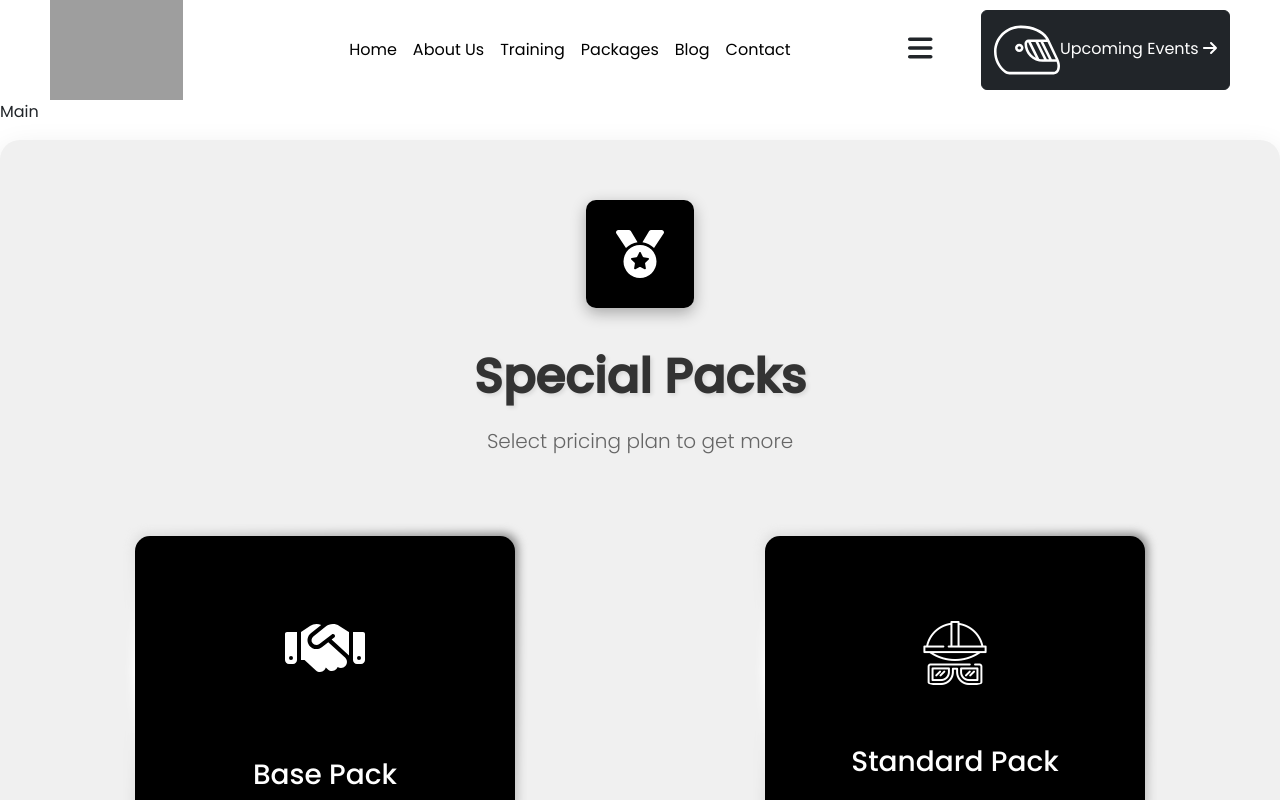
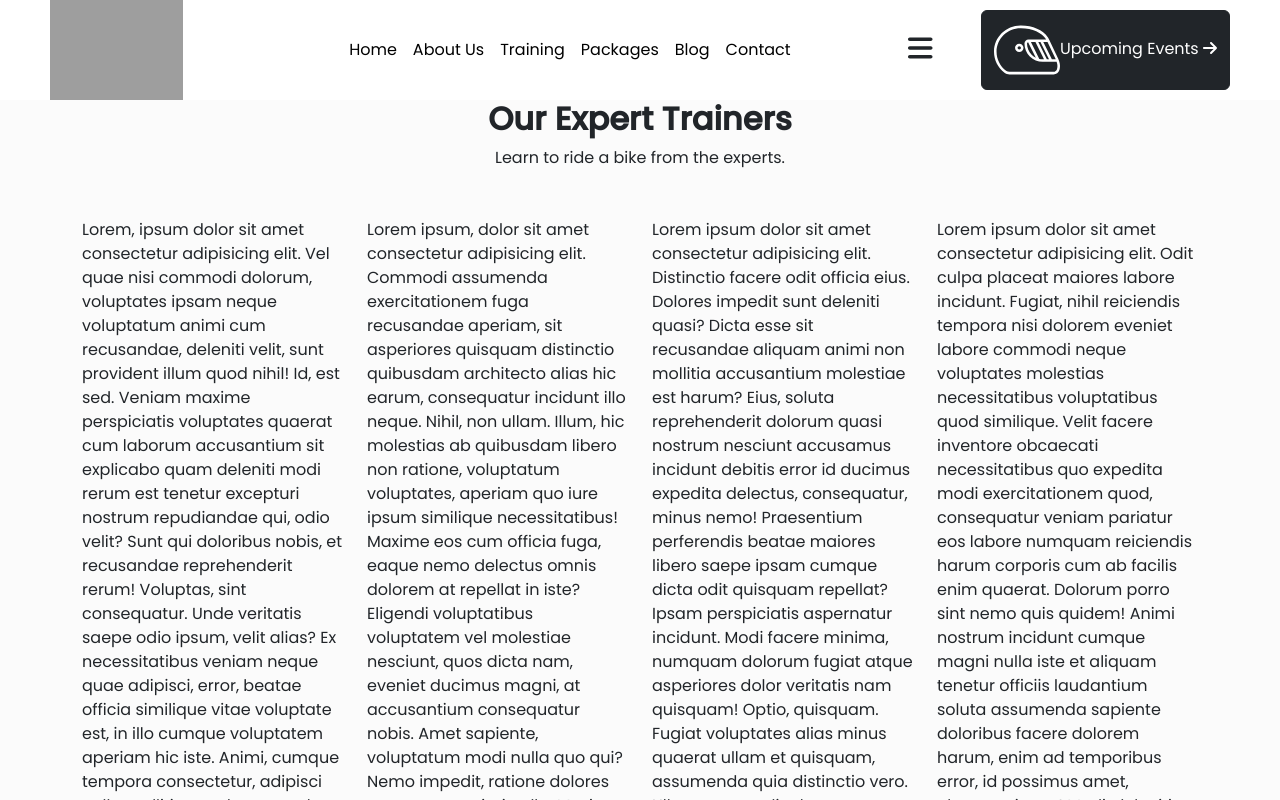
Before and after one commit to AlessioMartella7/proj-html-vuejs, a Vue app: page / in a window 1280 px wide. Shown: the top 800 px of the page. Built offline with nearby package versions, Linux system fonts and the light colour scheme; grey boxes are pictures that could not be loaded.

Commit message:
layout tryout for trainers section

```diff
--- a/src/App.vue
+++ b/src/App.vue
@@ -5,7 +5,6 @@ import AppMain from './components/AppMain.vue';
 import Sidebar from './components/Sidebar.vue';
 import AppMainAboutUs from './components/AppMainAboutUs.vue';
 import AppMainEvents from './components/AppMainEvents.vue';
-import AppTrainers from './components/AppTrainers.vue';
 import Packs from './components/Packs.vue';
 import MouseFollow from './components/MouseFollow.vue';
 
@@ -17,7 +16,6 @@ export default {
     Sidebar,
     AppMainAboutUs,
     AppMainEvents,
-    AppTrainers,
     Packs,
     MouseFollow
   },
--- a/src/components/AppMain.vue
+++ b/src/components/AppMain.vue
@@ -1,5 +1,9 @@
 <script>
+import AppTrainers from './AppTrainers.vue';
 export default {
+  components:{
+    AppTrainers,
+  },
   data() {
     return {
       mainText: 'Main'
@@ -9,7 +13,7 @@ export default {
 </script>
 
 <template>
-  <p>{{ mainText }}</p>
+  <AppTrainers />
 </template>
 
 <style scoped></style>
--- a/src/components/AppTrainers.vue
+++ b/src/components/AppTrainers.vue
@@ -15,14 +15,66 @@ export default {
 </script>
 
 <template>
+<section>
+<h2 class="text-center"><b>Our Expert Trainers</b></h2>
+<p class="text-center">Learn to ride a bike from the experts.</p>
+<!--Card section-->
+ <div class="container ">
+  <div class="row mt-5">
+   <div class="col">Lorem, ipsum dolor sit amet consectetur adipisicing elit. Vel quae nisi commodi dolorum, voluptates ipsam neque voluptatum animi cum recusandae, deleniti velit, sunt provident illum quod nihil! Id, est sed.
+   Veniam maxime perspiciatis voluptates quaerat cum laborum accusantium sit explicabo quam deleniti modi rerum est tenetur excepturi nostrum repudiandae qui, odio velit? Sunt qui doloribus nobis, et recusandae reprehenderit rerum!
+   Voluptas, sint consequatur. Unde veritatis saepe odio ipsum, velit alias? Ex necessitatibus veniam neque quae adipisci, error, beatae officia similique vitae voluptate est, in illo cumque voluptatem aperiam hic iste.
+   Animi, cumque tempora consectetur, adipisci nulla mollitia quod quam vel iusto ex sed. Quo consequuntur nulla, praesentium non repellendus ab rerum est, minima corrupti ipsam eaque sed voluptates maxime neque?
+   Perspiciatis vero esse odit aspernatur harum cum quos rerum, magnam corporis, cumque laudantium a ex suscipit mollitia dolorum recusandae. Dicta porro hic a nam expedita, unde aliquid quos reiciendis rerum!
+   Sunt quo quam perferendis quae quidem, tempore beatae doloribus dolore eaque sed facere illo totam asperiores recusandae atque ipsam odio veritatis nemo impedit numquam omnis quisquam incidunt! Voluptatibus, similique repellat.
+   Mollitia nostrum debitis necessitatibus veniam ea suscipit dolorem, pariatur quaerat, deleniti magni possimus eveniet neque inventore aliquid optio rem explicabo eius voluptatem impedit quibusdam fugiat? Eius nam impedit magni ab.
+   Modi commodi architecto hic fugiat quo? Cumque, porro? Quam, iure porro dolore nobis recusandae ipsam blanditiis tempora hic voluptates ea, fugit nihil omnis saepe numquam, cum voluptas facere maxime earum.
+   Nam quia ipsam, ipsum, nostrum impedit beatae consequatur atque laboriosam recusandae perspiciatis unde, voluptatem deleniti ad. At neque natus eligendi. Quisquam, atque a adipisci ullam ipsa ea quae nam id!
+   Perspiciatis debitis nisi voluptatum architecto unde! Officia maxime quasi impedit mollitia beatae expedita delectus, rerum nisi tenetur placeat vitae possimus natus, debitis dolorum at, ipsam sequi numquam. Amet, quidem atque.</div>
+   <div class="col">Lorem ipsum, dolor sit amet consectetur adipisicing elit. Commodi assumenda exercitationem fuga recusandae aperiam, sit asperiores quisquam distinctio quibusdam architecto alias hic earum, consequatur incidunt illo neque. Nihil, non ullam.
+   Illum, hic molestias ab quibusdam libero non ratione, voluptatum voluptates, aperiam quo iure ipsum similique necessitatibus! Maxime eos cum officia fuga, eaque nemo delectus omnis dolorem at repellat in iste?
+   Eligendi voluptatibus voluptatem vel molestiae nesciunt, quos dicta nam, eveniet ducimus magni, at accusantium consequatur nobis. Amet sapiente, voluptatum modi nulla quo qui? Nemo impedit, ratione dolores aspernatur animi nulla.
+   Maxime, inventore corporis consectetur excepturi fuga recusandae repudiandae saepe magni praesentium fugit, maiores modi voluptates nulla nesciunt harum nostrum ratione iusto atque obcaecati, aut earum nam sequi repellat perferendis. Eum.
+   Incidunt repellat totam in enim cumque repellendus nobis quaerat cupiditate nulla dignissimos sed odio, quibusdam commodi repudiandae optio eveniet iste eligendi dolores voluptates consequatur temporibus. Expedita nam laborum ut eius?
+   Sit mollitia voluptas aliquid sed doloribus velit et illum harum ut? Rem quaerat quia porro? Nulla quod temporibus ipsam officia, totam repudiandae, est dignissimos veniam numquam dolore eligendi vel iste.
+   Incidunt eos quae, id facere, culpa veritatis impedit ducimus perspiciatis asperiores odio magni voluptatem quas excepturi eaque esse itaque cum consequatur quisquam nesciunt exercitationem harum? Ratione repudiandae amet tempora voluptatem?
+   Numquam, libero est, placeat velit totam aperiam possimus a rerum ad ex cupiditate, voluptates reiciendis impedit hic eligendi at tempora beatae iure facere necessitatibus! Recusandae deserunt aspernatur cupiditate voluptatum odit!
+   Dignissimos cumque dicta illo similique ipsum incidunt, earum, in ducimus, exercitationem impedit laborum maiores atque? Nostrum corporis iusto corrupti dolore expedita laborum labore, nihil sint vel. Labore odit harum recusandae!
+   Officiis sunt modi earum neque cumque inventore fugit necessitatibus voluptate dolorem consequatur, adipisci suscipit hic accusantium fugiat maiores nulla sint dolore omnis quod quos aliquam temporibus a placeat libero. Cupiditate.</div>
+   <div class="col">Lorem ipsum dolor sit amet consectetur adipisicing elit. Distinctio facere odit officia eius. Dolores impedit sunt deleniti quasi? Dicta esse sit recusandae aliquam animi non mollitia accusantium molestiae est harum?
+   Eius, soluta reprehenderit dolorum quasi nostrum nesciunt accusamus incidunt debitis error id ducimus expedita delectus, consequatur, minus nemo! Praesentium perferendis beatae maiores libero saepe ipsam cumque dicta odit quisquam repellat?
+   Ipsam perspiciatis aspernatur incidunt. Modi facere minima, numquam dolorum fugiat atque asperiores dolor veritatis nam quisquam! Optio, quisquam. Fugiat voluptates alias minus quaerat ullam et quisquam, assumenda quia distinctio vero.
+   Ullam esse explicabo rem asperiores, nam rerum a. Sunt, consequuntur aperiam aliquam amet voluptatum, ducimus maxime quasi molestiae praesentium nisi fuga recusandae ex quis totam qui asperiores sint excepturi laboriosam!
+   Non repellendus nostrum voluptatum saepe amet id a eveniet ducimus quia ea dignissimos, autem libero, nihil necessitatibus porro quis esse harum iusto pariatur? Dicta unde rem debitis blanditiis assumenda fugit.
+   Natus minima inventore explicabo sequi, corporis corrupti optio ut amet nemo temporibus, rerum, molestiae esse non adipisci rem quae dolor itaque. Dolores debitis pariatur quam similique! Eius ipsa recusandae doloremque.
+   Sequi officiis vero, cum eaque fuga deserunt quia recusandae modi animi eum a labore sed quas veniam optio voluptatibus saepe perferendis omnis consequatur id accusantium! Animi delectus fugiat reiciendis sunt.
+   Pariatur fugit aliquam, ex unde, quibusdam facere sunt velit saepe dolores perspiciatis earum nisi nostrum quidem incidunt vitae quod odio. Deserunt laudantium vitae qui excepturi, perspiciatis libero illum optio doloremque.
+   Eius odio alias laborum quaerat incidunt ipsum dolore ipsam totam fugiat rem. Iure voluptates debitis fugiat accusantium obcaecati dolorum. Quod atque minus nobis itaque praesentium repellat a rem maiores iusto.
+   Modi ullam voluptates sed voluptatibus eligendi asperiores atque quas doloremque quia, incidunt numquam consequatur sunt dignissimos laudantium? Blanditiis ab sequi praesentium ut. Repudiandae quisquam recusandae eligendi perferendis dolor omnis consequuntur.</div>
+   <div class="col">Lorem ipsum dolor sit amet consectetur adipisicing elit. Odit culpa placeat maiores labore incidunt. Fugiat, nihil reiciendis tempora nisi dolorem eveniet labore commodi neque voluptates molestias necessitatibus voluptatibus quod similique.
+   Velit facere inventore obcaecati necessitatibus quo expedita modi exercitationem quod, consequatur veniam pariatur eos labore numquam reiciendis harum corporis cum ab facilis enim quaerat. Dolorum porro sint nemo quis quidem!
+   Animi nostrum incidunt cumque magni nulla iste et aliquam tenetur officiis laudantium soluta assumenda sapiente doloribus facere dolorem harum, enim ad temporibus error, id possimus amet, obcaecati vero! Modi, deleniti.
+   Unde laudantium obcaecati beatae dolorum corporis minima, et iure eaque dolore excepturi ipsum molestias quam velit sed saepe amet non. Incidunt consectetur ratione perspiciatis unde eveniet? Dignissimos maiores sunt cumque!
+   Cupiditate blanditiis laboriosam nihil voluptatem placeat amet quisquam itaque minus quasi id odio ea, repudiandae error exercitationem. Laudantium quibusdam, reprehenderit eos assumenda sed earum dolores, nostrum aut cumque labore rerum.
+   Error modi, iusto alias commodi, perferendis quae delectus, eaque ratione non odit ducimus quidem ad sed! Provident nam nesciunt facere dicta laborum, cupiditate, asperiores vel dignissimos veritatis, suscipit modi aut.
+   Hic saepe illo quam ullam, deserunt ratione tempora asperiores, provident error veniam alias quis amet iusto unde commodi sint laborum consectetur in maiores minima nostrum. Esse quisquam omnis accusantium! Itaque.
+   Ratione enim cum quidem, expedita rem ea modi laudantium mollitia id labore! Tenetur dolor, reprehenderit deserunt aliquam facilis accusamus! Error laboriosam suscipit corrupti eveniet impedit laudantium, quo porro consequatur hic.
+   Laboriosam iure maxime, odit hic tenetur quod at sit dicta totam. Sunt ea similique qui saepe! Esse quod quibusdam adipisci vitae nam asperiores, sit, possimus accusantium repellat inventore sint ut!
+   Non culpa hic eius vel provident minima, magni temporibus. Incidunt illo, recusandae, doloremque natus aperiam iusto autem vitae mollitia laboriosam necessitatibus esse beatae sequi fuga officiis quia. Voluptas, incidunt veniam!</div>
 
 
 
+  </div>
+ </div>
+</section>
 </template>
 
 <style lang="scss">
 @use "bootstrap/scss/bootstrap";
+section{
+   background-color: #FBFBFB;
 
+}
 
 
 
```
